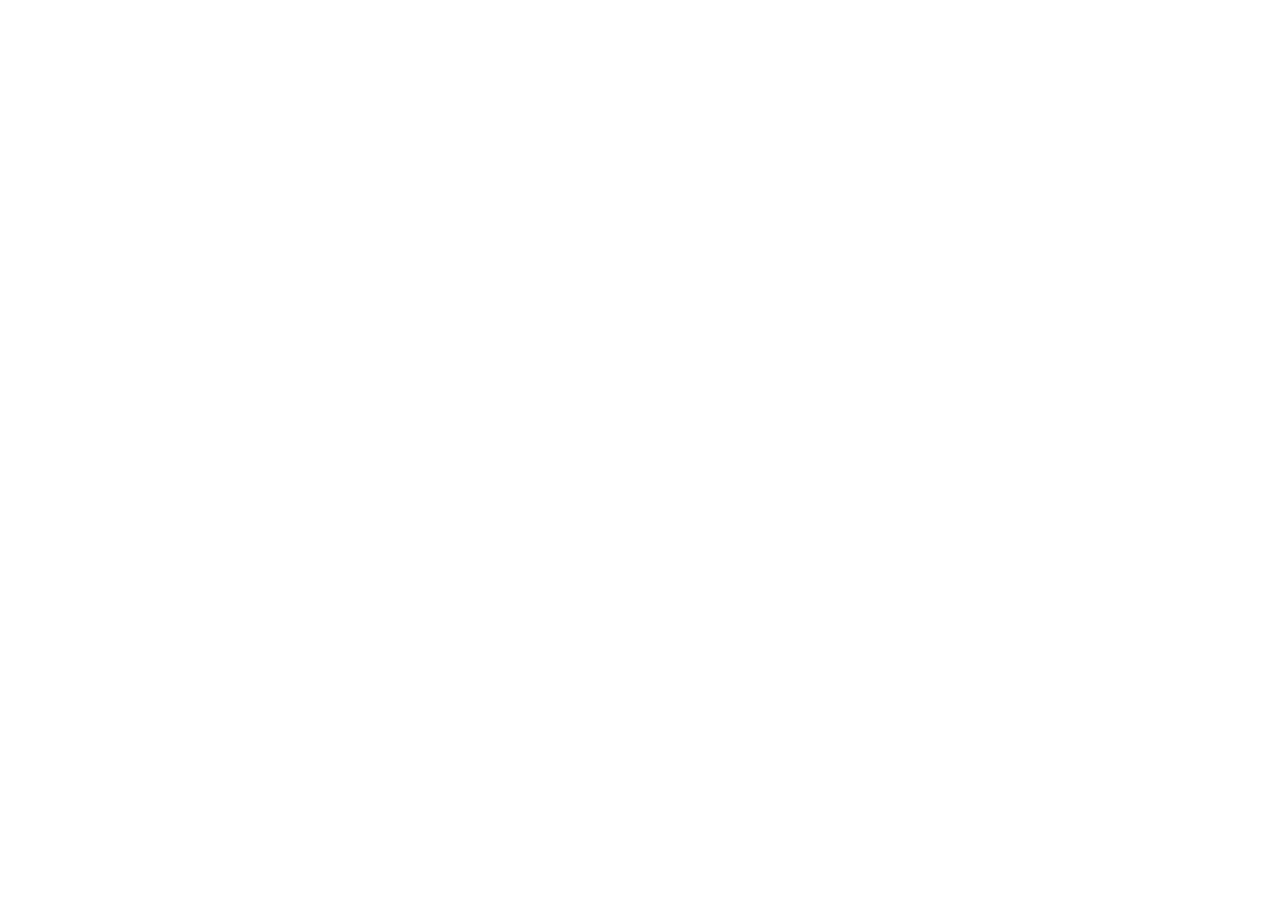
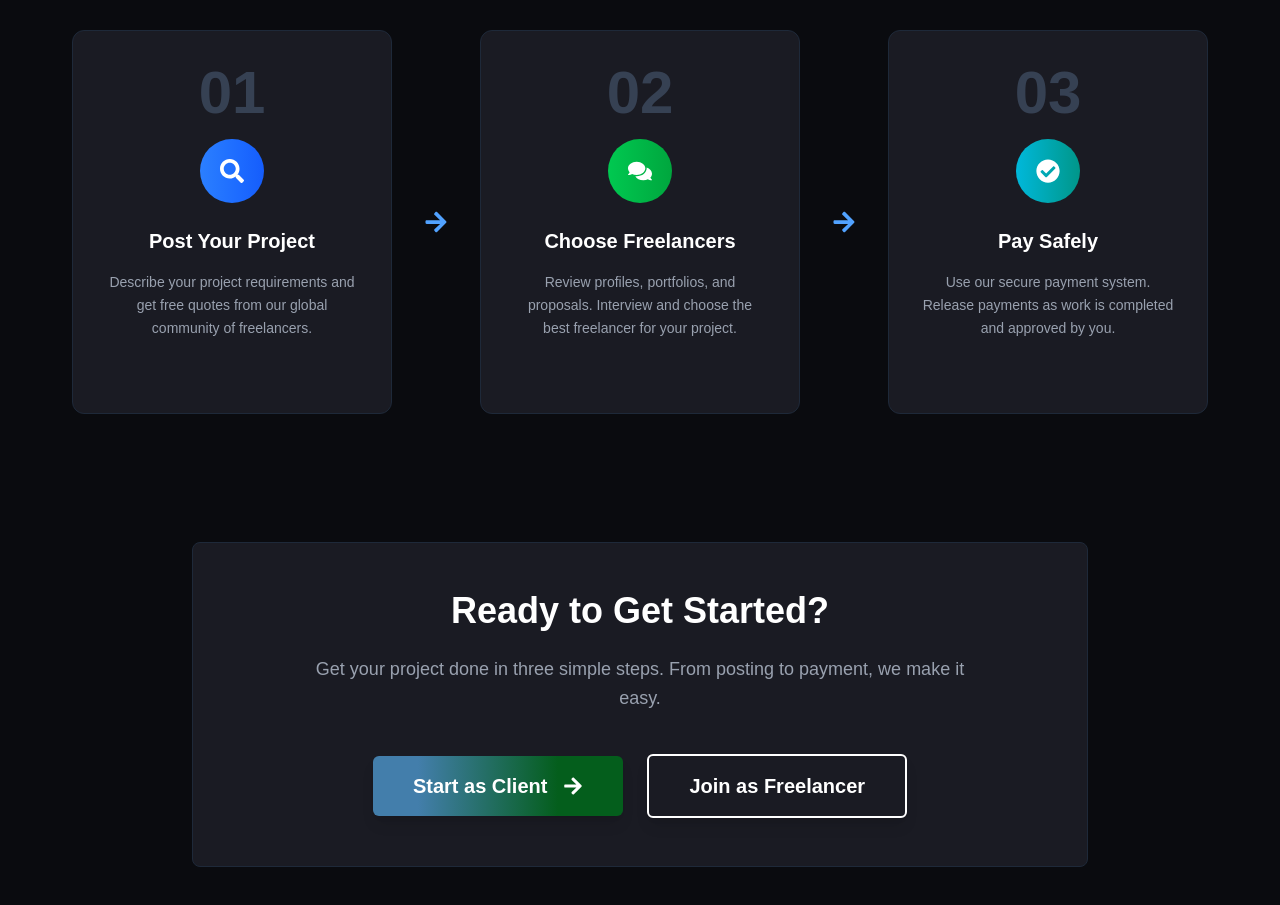
Before and after one commit to pirate08/gigsphere, a Next.js app: page / in a window 1280 px wide. Shown: the part 2920-3825 px from the top of the page. Before the commit the page ends 2609 px from the top, so only its background shows below. Built offline with nearby package versions, Linux system fonts and the light colour scheme.

Commit message:
How-it-work section is ready...

```diff
--- a/src/app/page.tsx
+++ b/src/app/page.tsx
@@ -1,6 +1,7 @@
 import React from 'react';
 import HeroSection from './components/HeroSection';
 import Categories from './ui/Categories';
+import HowItWorks from './ui/HowItWorks';
 
 export default function Home() {
   return (
@@ -13,6 +14,10 @@ export default function Home() {
       <div>
         <Categories />
       </div>
+      {/* --HowItWorks-- */}
+      <div>
+        <HowItWorks />
+      </div>
     </div>
   );
 }
--- /dev/null
+++ b/src/app/ui/HowItWorks.tsx
@@ -0,0 +1,215 @@
+import Link from 'next/link';
+import React from 'react';
+import {
+  FaSearch,
+  FaComments,
+  FaCheckCircle,
+  FaArrowRight,
+} from 'react-icons/fa';
+
+interface HowItWorksProps {
+  id: number;
+  number: string;
+  title: string;
+  description: string;
+  icon: React.ReactNode;
+  iconBg: string;
+  glowColor: 'blue' | 'green' | 'cyan';
+}
+
+const steps: HowItWorksProps[] = [
+  {
+    id: 1,
+    number: '01',
+    title: 'Post Your Project',
+    description:
+      'Describe your project requirements and get free quotes from our global community of freelancers.',
+    icon: <FaSearch className='w-6 h-6 text-white' />,
+    iconBg: 'from-blue-500 to-blue-600',
+    glowColor: 'blue',
+  },
+  {
+    id: 2,
+    number: '02',
+    title: 'Choose Freelancers',
+    description:
+      'Review profiles, portfolios, and proposals. Interview and choose the best freelancer for your project.',
+    icon: <FaComments className='w-6 h-6 text-white' />,
+    iconBg: 'from-green-500 to-green-600',
+    glowColor: 'green',
+  },
+  {
+    id: 3,
+    number: '03',
+    title: 'Pay Safely',
+    description:
+      'Use our secure payment system. Release payments as work is completed and approved by you.',
+    icon: <FaCheckCircle className='w-6 h-6 text-white' />,
+    iconBg: 'from-cyan-500 to-teal-600',
+    glowColor: 'cyan',
+  },
+];
+
+const HowItWorks = () => {
+  return (
+    <div className='bg-[#0a0b0f] text-white py-16 sm:py-20 lg:py-24'>
+      {/* Steps Section - Constrained width */}
+      <div className='max-w-7xl mx-auto px-4 sm:px-6 lg:px-8 mb-16 sm:mb-20 lg:mb-32'>
+        {/* Header Section */}
+        <div className='text-center mb-16 sm:mb-20 lg:mb-24'>
+          <h2 className='text-3xl sm:text-4xl lg:text-5xl xl:text-6xl font-bold text-white mb-4 sm:mb-6'>
+            How{' '}
+            <span className='bg-gradient-to-r from-blue-400 to-green-600 bg-clip-text text-transparent'>
+              It Works
+            </span>
+          </h2>
+          <p className='text-base sm:text-lg lg:text-xl text-gray-400 max-w-3xl mx-auto leading-relaxed'>
+            Get your project done in three simple steps. From posting to
+            payment, we make it easy.
+          </p>
+        </div>
+
+        {/* Steps Section */}
+        <div className='relative'>
+          {/* Desktop Layout */}
+          <div className='hidden lg:flex items-center justify-center space-x-8'>
+            {steps.map((step, index) => (
+              <React.Fragment key={step.id}>
+                {/* Step Card */}
+                <div className='group relative'>
+                  {/* Glow Effect Background */}
+                  <div
+                    className={`absolute -inset-1 bg-gradient-to-r ${
+                      step.glowColor === 'blue'
+                        ? 'from-blue-500/20 to-blue-600/20'
+                        : step.glowColor === 'green'
+                        ? 'from-green-500/20 to-green-600/20'
+                        : 'from-cyan-500/20 to-teal-600/20'
+                    } rounded-xl blur-lg opacity-0 group-hover:opacity-100 transition-all duration-500`}></div>
+
+                  {/* Main Card */}
+                  <div className='relative bg-[#1a1b23] border border-gray-800 group-hover:border-blue-500/50 rounded-xl p-8 w-80 h-96 flex flex-col items-center text-center transition-all duration-300 group-hover:transform cursor-pointer'>
+                    {/* Step Number */}
+                    <div className='text-6xl font-bold text-gray-700 mb-4'>
+                      {step.number}
+                    </div>
+
+                    {/* Icon */}
+                    <div
+                      className={`w-16 h-16 rounded-full bg-gradient-to-r ${step.iconBg} flex items-center justify-center mb-6 group-hover:shadow-lg group-hover:scale-110 group-hover:shadow-${step.glowColor}-500/25 transition-all duration-300`}>
+                      {step.icon}
+                    </div>
+
+                    {/* Title */}
+                    <h3 className='text-xl font-bold text-white mb-4 group-hover:text-blue-400 transition-colors duration-300'>
+                      {step.title}
+                    </h3>
+
+                    {/* Description */}
+                    <p className='text-gray-400 text-sm leading-relaxed group-hover:text-gray-300 transition-colors duration-300'>
+                      {step.description}
+                    </p>
+                  </div>
+                </div>
+
+                {/* Arrow between steps (except after last step) */}
+                {index < steps.length - 1 && (
+                  <div className='flex items-center'>
+                    <FaArrowRight className='text-blue-400 text-2xl' />
+                  </div>
+                )}
+              </React.Fragment>
+            ))}
+          </div>
+
+          {/* Mobile/Tablet Layout */}
+          <div className='lg:hidden space-y-8'>
+            {steps.map((step, index) => (
+              <div key={step.id} className='flex flex-col items-center'>
+                {/* Step Card */}
+                <div className='group relative w-full max-w-md'>
+                  {/* Glow Effect Background */}
+                  <div
+                    className={`absolute -inset-1 bg-gradient-to-r ${
+                      step.glowColor === 'blue'
+                        ? 'from-blue-500/20 to-blue-600/20'
+                        : step.glowColor === 'green'
+                        ? 'from-green-500/20 to-green-600/20'
+                        : 'from-cyan-500/20 to-teal-600/20'
+                    } rounded-xl blur-lg opacity-0 group-hover:opacity-100 transition-all duration-500`}></div>
+
+                  {/* Main Card */}
+                  <div className='relative bg-[#1a1b23] border border-gray-800 group-hover:border-blue-500/50 rounded-xl p-6 sm:p-8 flex flex-col items-center text-center transition-all duration-300 group-hover:transform group-hover:scale-105 cursor-pointer'>
+                    {/* Step Number */}
+                    <div className='text-4xl sm:text-5xl font-bold text-gray-700 mb-3'>
+                      {step.number}
+                    </div>
+
+                    {/* Icon */}
+                    <div
+                      className={`w-12 h-12 sm:w-16 sm:h-16 rounded-full bg-gradient-to-r ${step.iconBg} flex items-center justify-center mb-4 sm:mb-6 group-hover:shadow-lg transition-all duration-300`}>
+                      <div className='sm:scale-100 scale-75'>{step.icon}</div>
+                    </div>
+
+                    {/* Title */}
+                    <h3 className='text-lg sm:text-xl font-bold text-white mb-3 sm:mb-4 group-hover:text-blue-400 transition-colors duration-300'>
+                      {step.title}
+                    </h3>
+
+                    {/* Description */}
+                    <p className='text-gray-400 text-sm sm:text-base leading-relaxed group-hover:text-gray-300 transition-colors duration-300'>
+                      {step.description}
+                    </p>
+                  </div>
+                </div>
+
+                {/* Arrow between steps (except after last step) */}
+                {index < steps.length - 1 && (
+                  <div className='flex items-center justify-center mt-6 mb-2'>
+                    <div className='w-px h-9 bg-gradient-to-b from-blue-400/50 to-transparent'></div>
+                  </div>
+                )}
+              </div>
+            ))}
+          </div>
+        </div>
+      </div>
+
+      {/* Power Buttons Section - Full width */}
+      <div className='w-full px-4 sm:px-6 lg:px-8'>
+        <div className='max-w-4xl mx-auto border bg-[#1a1b23] border-gray-800 rounded-lg p-8 sm:p-10 lg:p-12'>
+          {/* Title */}
+          <h1 className='text-2xl sm:text-3xl lg:text-4xl font-bold text-center mb-4 sm:mb-6'>
+            Ready to Get Started?
+          </h1>
+
+          {/* Description */}
+          <p className='text-base sm:text-lg text-gray-400 max-w-2xl text-center mx-auto leading-relaxed mb-8 sm:mb-10'>
+            Get your project done in three simple steps. From posting to
+            payment, we make it easy.
+          </p>
+
+          {/* Responsive Buttons Section */}
+          <div className='flex flex-col sm:flex-row items-center justify-center gap-3 sm:gap-4 lg:gap-6'>
+            <Link href='/find-freelancers' className='w-full sm:w-auto'>
+              <button className='w-full sm:w-auto button-gradient text-sm sm:text-base md:text-lg lg:text-xl px-6 sm:px-8 lg:px-10 py-3 sm:py-4 text-white rounded-md hover:brightness-110 transition-all duration-300 font-semibold shadow-lg hover:shadow-xl transform hover:scale-105 cursor-pointer flex items-center justify-center gap-2 md:gap-4'>
+                Start as Client
+                <span className='text-white text-sm md:text-xl'>
+                  <FaArrowRight />
+                </span>
+              </button>
+            </Link>
+
+            <Link href='/find-work' className='w-full sm:w-auto'>
+              <button className='w-full sm:w-auto bg-transparent border-2 border-white text-sm sm:text-base md:text-lg lg:text-xl px-6 sm:px-8 lg:px-10 py-3 sm:py-4 text-white rounded-md hover:bg-green-400 hover:text-white transition-all duration-300 font-semibold shadow-lg hover:shadow-xl transform hover:scale-105 cursor-pointer'>
+                Join as Freelancer
+              </button>
+            </Link>
+          </div>
+        </div>
+      </div>
+    </div>
+  );
+};
+
+export default HowItWorks;
```
